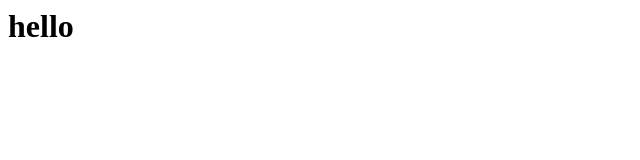
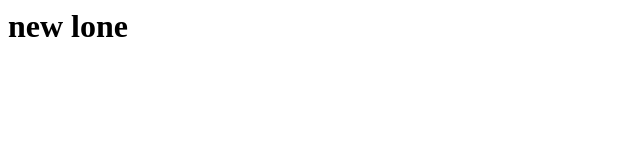
Before and after one commit to hasanebrahimm/project-x, a plain HTML site: page index.html in a window 1280 px wide. Shown: the whole page, without its empty margins (0-640 px from the left). Drawn offline with Linux system fonts and the light colour scheme.

Commit message:
add new line

```diff
--- a/index.html
+++ b/index.html
@@ -1 +1 @@
-<h1>hello</h1>
+<h1>new lone</h1>
```
